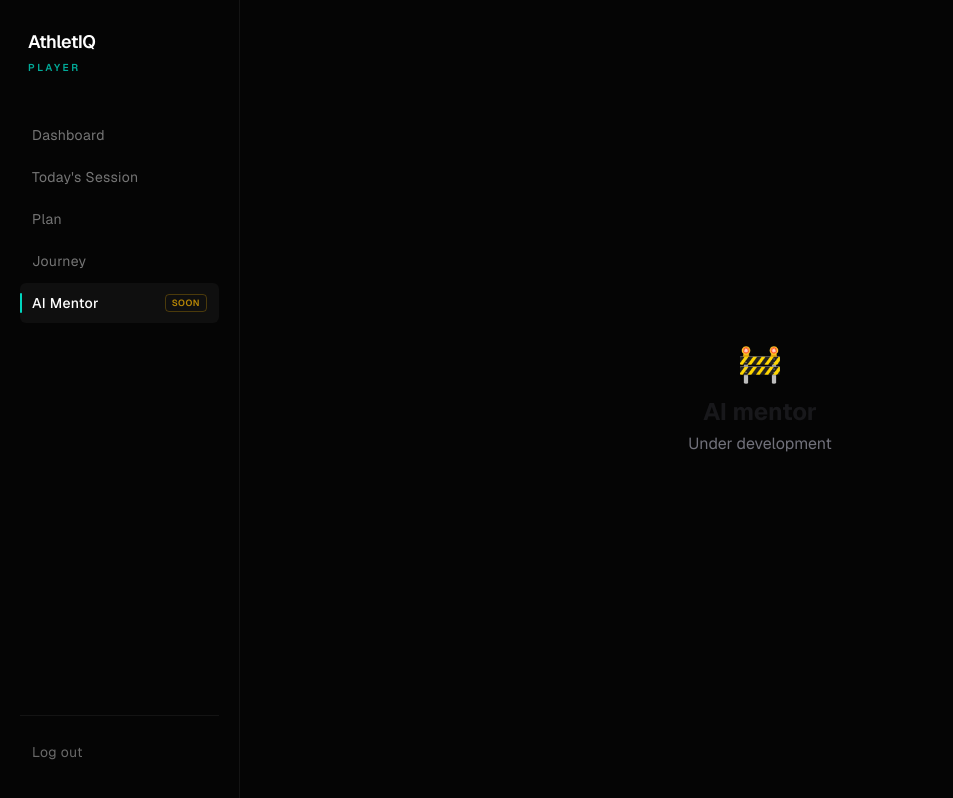
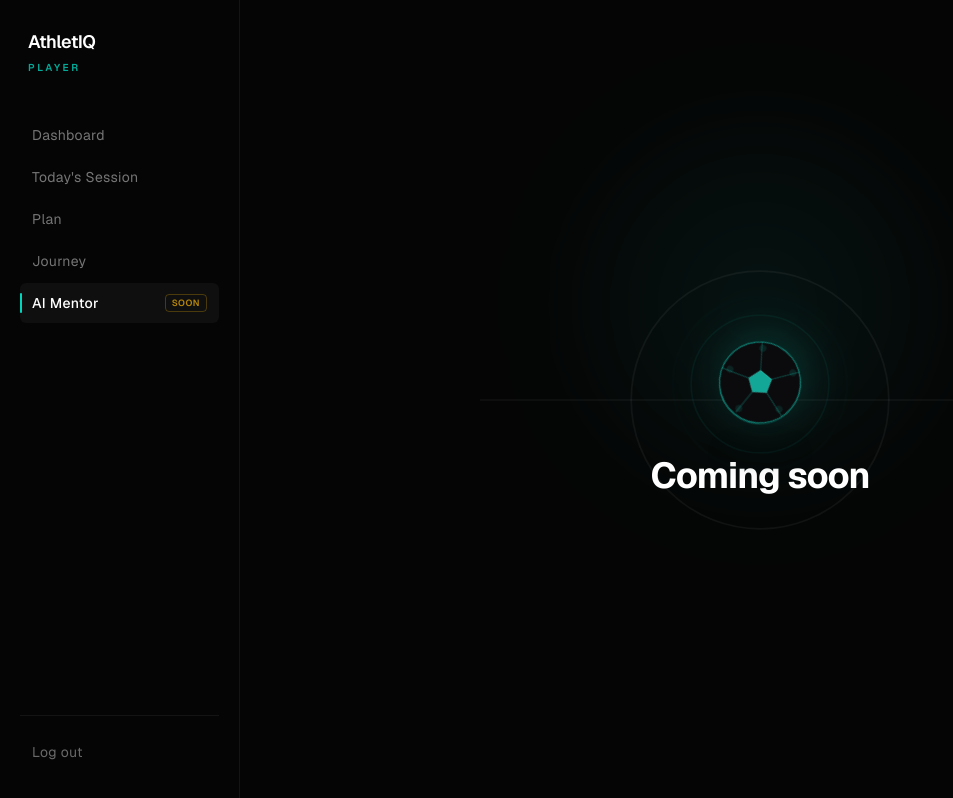
Before and after one commit to aayanajain/AtlethIQ, a Next.js app: page /player/mentor in a window 1280 px wide. Shown: the whole page, without its empty margins (0-953 px from the left). Built offline with nearby package versions, Linux system fonts and the light colour scheme; no server answers.

Commit message:
Feat : coming soon animation

```diff
--- a/app/(protected)/player/mentor/page.tsx
+++ b/app/(protected)/player/mentor/page.tsx
@@ -1,19 +1,118 @@
+"use client";
 // app/(protected)/player/mentor/page.tsx
 //
-// AI mentor — makeshift placeholder. This will become the conversational
-// coach/mentor chat for the player (Tier 2 in CLAUDE.md). It sits inside the
-// player sidebar shell (layout.tsx).
+// AI mentor — a football-themed "coming soon" placeholder. This will become the
+// conversational AI coach for the player (Tier 2). Until then: a floating,
+// spinning ball over a faint pitch, on our dark/teal system.
+
+import { motion, useReducedMotion } from "framer-motion";
+
+const EASE = [0.22, 1, 0.36, 1] as const;
 
 export default function PlayerMentorPage() {
+  const reduce = useReducedMotion();
+
   return (
-    <div className="flex min-h-screen items-center justify-center p-8">
-      <div className="text-center">
-        <div className="text-4xl">🚧</div>
-        <h1 className="mt-3 text-2xl font-bold text-zinc-900 dark:text-zinc-50">
-          AI mentor
+    <div className="relative flex min-h-screen items-center justify-center overflow-hidden p-8">
+      {/* Ambient teal glow */}
+      <div
+        className="pointer-events-none absolute left-1/2 top-[38%] h-[520px] w-[520px] -translate-x-1/2 -translate-y-1/2 rounded-full opacity-60 blur-3xl"
+        style={{ background: "radial-gradient(circle, rgba(20,184,166,0.18), transparent 60%)" }}
+      />
+
+      {/* Faint pitch markings */}
+      <svg
+        className="pointer-events-none absolute left-1/2 top-1/2 h-[560px] w-[560px] -translate-x-1/2 -translate-y-1/2 text-white/[0.05]"
+        viewBox="0 0 200 200"
+        fill="none"
+        stroke="currentColor"
+        strokeWidth="0.6"
+      >
+        <circle cx="100" cy="100" r="46" />
+        <line x1="0" y1="100" x2="200" y2="100" />
+        <circle cx="100" cy="100" r="2.2" fill="currentColor" stroke="none" />
+      </svg>
+
+      <motion.div
+        initial={{ opacity: 0, y: 24 }}
+        animate={{ opacity: 1, y: 0 }}
+        transition={{ duration: 0.6, ease: EASE }}
+        className="relative z-10 flex flex-col items-center text-center"
+      >
+        {/* Ball + rings + shadow */}
+        <div className="relative flex h-40 w-40 items-center justify-center">
+          {/* Pulse rings */}
+          {!reduce &&
+            [0, 1, 2].map((i) => (
+              <motion.span
+                key={i}
+                className="absolute h-24 w-24 rounded-full border border-teal-400/40"
+                initial={{ scale: 0.5, opacity: 0.5 }}
+                animate={{ scale: 1.9, opacity: 0 }}
+                transition={{ duration: 3, repeat: Infinity, ease: "easeOut", delay: i * 1 }}
+              />
+            ))}
+
+          {/* Ground shadow (grows as the ball drops) */}
+          <motion.div
+            className="absolute bottom-1 h-3 w-20 rounded-[50%] bg-black/50 blur-md"
+            animate={reduce ? {} : { scaleX: [1, 0.7, 1], opacity: [0.5, 0.28, 0.5] }}
+            transition={{ duration: 2.6, repeat: Infinity, ease: "easeInOut" }}
+          />
+
+          {/* The football */}
+          <motion.div
+            animate={reduce ? {} : { y: [0, -16, 0], rotate: 360 }}
+            transition={{
+              y: { duration: 2.6, repeat: Infinity, ease: "easeInOut" },
+              rotate: { duration: 9, repeat: Infinity, ease: "linear" },
+            }}
+            className="drop-shadow-[0_8px_24px_rgba(20,184,166,0.25)]"
+          >
+            <SoccerBall />
+          </motion.div>
+        </div>
+
+        {/* Copy */}
+        <h1 className="-mt-2 text-3xl font-bold tracking-tight text-white sm:text-4xl">
+          Coming soon
         </h1>
-        <p className="mt-1 text-zinc-500">Under development</p>
-      </div>
+      </motion.div>
     </div>
   );
 }
+
+// A clean, theme-tinted soccer ball (SVG so it spins crisply).
+function SoccerBall() {
+  return (
+    <svg width="88" height="88" viewBox="0 0 100 100" fill="none">
+      <circle cx="50" cy="50" r="46" fill="#0b0b0d" stroke="rgba(20,184,166,0.6)" strokeWidth="1.5" />
+
+      {/* Seams from the centre pentagon out to the edge */}
+      <g stroke="rgba(20,184,166,0.35)" strokeWidth="1.2" strokeLinecap="round">
+        <line x1="50" y1="36" x2="50" y2="7" />
+        <line x1="63.3" y1="45.7" x2="93.5" y2="35.8" />
+        <line x1="58.2" y1="61.3" x2="77" y2="87.2" />
+        <line x1="41.8" y1="61.3" x2="23" y2="87.2" />
+        <line x1="36.7" y1="45.7" x2="6.5" y2="35.8" />
+      </g>
+
+      {/* Centre pentagon */}
+      <path
+        d="M50 36 L63.3 45.7 L58.2 61.3 L41.8 61.3 L36.7 45.7 Z"
+        fill="rgba(20,184,166,0.9)"
+        stroke="rgba(255,255,255,0.15)"
+        strokeWidth="0.8"
+      />
+
+      {/* Faint edge pentagons for depth */}
+      <g fill="rgba(20,184,166,0.14)">
+        <circle cx="50" cy="12" r="4" />
+        <circle cx="86" cy="40" r="4" />
+        <circle cx="72" cy="82" r="4" />
+        <circle cx="28" cy="82" r="4" />
+        <circle cx="14" cy="40" r="4" />
+      </g>
+    </svg>
+  );
+}
```
